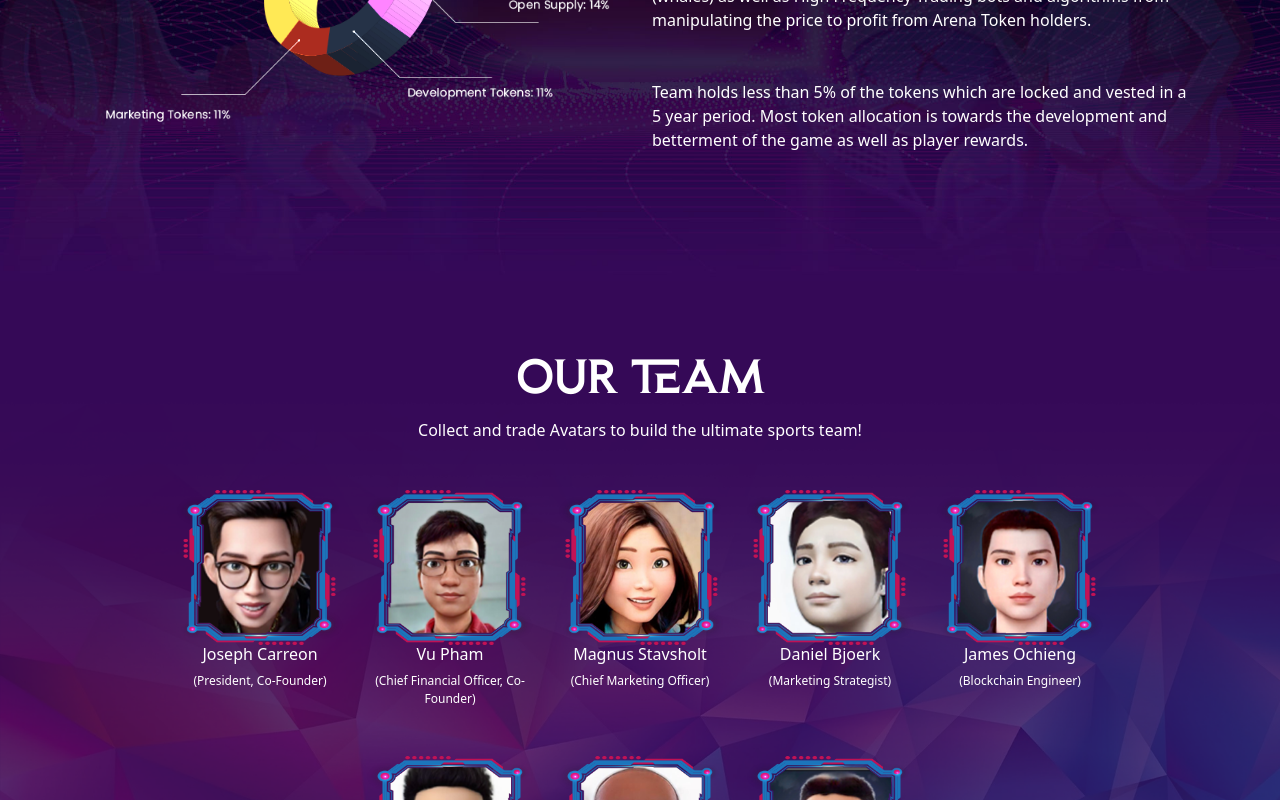
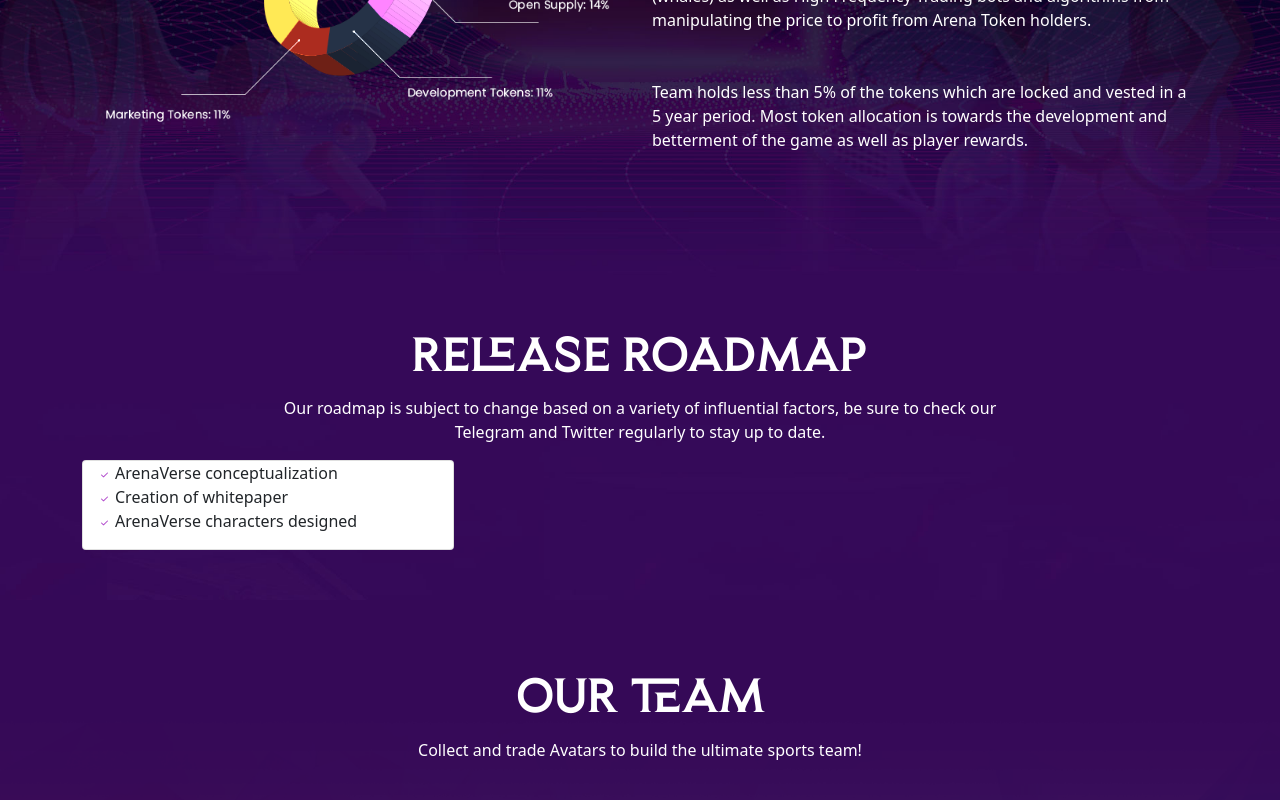
Before and after one commit to afshal1997/arena-verse, a React (Create React App) app: page / in a window 1280 px wide. Shown: the part 6040-6840 px from the top of the page. Built offline with nearby package versions, Linux system fonts and the light colour scheme.

Commit message:
updates road map

```diff
--- a/src/Components/NonAuth/HomePage/Home.css
+++ b/src/Components/NonAuth/HomePage/Home.css
@@ -1,21 +1,21 @@
-.HomeMainBanner{
+.HomeMainBanner {
     background: url('../../../Assets/Home/homeMainBanner.jpg');
     background-attachment: fixed !important;
     padding: 30px 10px !important;
     height: 100vh;
 }
 
-.HomeSection02{
+.HomeSection02 {
     background: url('../../../Assets/Home/homeSection02.jpg');
     padding: 50px 10px !important;
     height: 100%;
 }
 
-.Introduction h2{
+.Introduction h2 {
     font-size: 2.2rem;
 }
 
-.mainBannerContent h1{
+.mainBannerContent h1 {
     margin-top: 30px;
     font-size: 4.5rem;
     margin-bottom: 0;
@@ -28,7 +28,7 @@
     margin: auto 10px;
 }
 
-.socialMediaIcons a:hover{
+.socialMediaIcons a:hover {
     transition: 1s;
     opacity: 0.8;
 }
@@ -57,14 +57,14 @@
     animation: float 3s ease-in-out infinite;
 }
 
-.playButton:hover{
+.playButton:hover {
     transition: 1s;
     opacity: 0.7;
     filter: drop-shadow(2px 4px 6px black);
     cursor: pointer;
 }
 
-.Introduction{
+.Introduction {
     background: url('../../../Assets/Home/section02Img01.png');
     background-position: center center;
     background-repeat: no-repeat;
@@ -77,13 +77,15 @@
     max-width: 500px;
     margin-top: -70px;
 }
-.section03{
+
+.section03 {
     background-image: url('../../../Assets/Home/home-section-03.png');
     background-position: center bottom;
     padding: 90px 10px !important;
-    height:100%;
+    height: 100%;
 }
-.section04{
+
+.section04 {
     background-image: url('../../../Assets/Home/home-section-04.png');
     background-size: cover;
     background-repeat: no-repeat;
@@ -91,24 +93,27 @@
     padding: 90px 10px !important;
 }
 
-.shadow-text{
-    background:url('../../../Assets/carousal-avatars/shadow-bg.png');
+.shadow-text {
+    background: url('../../../Assets/carousal-avatars/shadow-bg.png');
     background-size: cover;
     background-repeat: no-repeat;
-    background-position:center center;
-    padding:10px;
+    background-position: center center;
+    padding: 10px;
 
 }
-.avatar-slider .slick-arrow{
-    height:30px !important;
+
+.avatar-slider .slick-arrow {
+    height: 30px !important;
     max-height: 30px !important;
-    width:30px !important;
+    width: 30px !important;
     max-width: 30px !important;
 }
-.section05{
+
+.section05 {
     background-image: url('../../../Assets/Home/home-section-05.png');
     height: 100%;
 }
+
 .second-section-sc {
     position: relative;
     height: 100%;
@@ -127,30 +132,35 @@
     width: 100%;
     z-index: 1;
 }
-.section-06{
+
+.section-06 {
     background-image: url('../../../Assets/Home/section06-bg.png');
     height: 100%;
 }
-.nft-symbol{
+
+.nft-symbol {
     width: 20px !important;
     margin-left: 10px;
 }
+
 .second-section-sc h2 {
     font-size: 58px;
     text-transform: uppercase;
 }
-.our-team{
-    background-image: url('../../../Assets/Home/section007.png') ;
+
+.our-team {
+    background-image: url('../../../Assets/Home/section007.png');
     background-repeat: no-repeat;
     background-size: cover;
 }
-.our-team p{
+
+.our-team p {
     font-size: 12px;
     margin: 0;
     padding: 0;
 }
 
-.homeSection07{
+.homeSection07 {
     background: url('../../../Assets//Home/homeSection07.jpg');
     padding: 100px 10px;
 }
@@ -158,6 +168,11 @@
 .homeSection08 {
     background: url('../../../Assets//Home/homeSection08.jpg');
     padding: 100px 10px;
+}
+
+.road-map-card li {
+    list-style: none;
+    list-style-image: url('../../../Assets/Home/check-solid.svg');
 }
 
 .tournamentsImg01,
@@ -173,11 +188,11 @@
     z-index: 1;
 }
 
-.tournamentsImg01{
+.tournamentsImg01 {
     animation: float 5s ease-in-out infinite;
 }
 
-.tournamentsImg02{
+.tournamentsImg02 {
     animation: float 4s ease-in-out infinite;
 }
 
@@ -203,20 +218,28 @@
     max-width: 650px;
 }
 
-.features h2{
+.features h2 {
     text-transform: uppercase;
     font-family: 'PlanetGamers';
     font-size: 2.2rem;
 }
 
+.road-map {
+    background-image: url(../../../Assets/Home/homeSection09.jpg);
+    background-repeat: no-repeat;
+    background-size: cover;
+    padding: 50px 10px !important;
+}
 
 @keyframes float {
     0% {
         transform: translatey(0px);
     }
+
     50% {
         transform: translatey(-10px);
     }
+
     100% {
         transform: translatey(0px);
     }
--- /dev/null
+++ b/src/Components/NonAuth/HomePage/RoadMap.js
@@ -0,0 +1,29 @@
+import React from 'react'
+import { Col, Card, Container } from 'react-bootstrap';
+
+const RoadMap = () => {
+   return (
+      <div className="road-map">
+         <Container>
+            <Col lg={8} className="m-auto">
+               <h2 className="road-map__heading our-family text-center text-light">Release Roadmap</h2>
+               <p className="text-center text-light">
+                  Our roadmap is subject to change based on a variety of influential factors, be sure to check our Telegram and Twitter regularly to stay up to date.
+               </p>
+            </Col>
+            <Col className="col-4" lg={4} className="bg-transparent">
+               <Card className="road-map-card">
+                  <ul>
+                     <li>ArenaVerse conceptualization</li>
+                     <li>Creation of whitepaper</li>
+                     <li>ArenaVerse characters designed</li>
+                  </ul>
+
+               </Card>
+            </Col>
+         </Container>
+      </div>
+   )
+}
+
+export default RoadMap
--- a/src/Pages/NonAuth/Home.js
+++ b/src/Pages/NonAuth/Home.js
@@ -10,6 +10,7 @@
 import Section7 from '../../Components/NonAuth/HomePage/Section7'
 import OurTeam from '../../Components/NonAuth/HomePage/OurTeam'
 import HomeSection08 from '../../Components/NonAuth/HomePage/HomeSection08'
+import RoadMap from '../../Components/NonAuth/HomePage/RoadMap'
 
 const Home = () => {
   return (
@@ -21,7 +22,8 @@
       <Section5 />
       <Section06 />
       <Section7 />
-      <HomeSection08/>
+      <HomeSection08 />
+      <RoadMap />
       <OurTeam />
     </div>
   )
--- a/src/styles/styles.css
+++ b/src/styles/styles.css
@@ -16,7 +16,8 @@
 .section04,
 .section05,
 .section-06,
-.our-team {
+.our-team,
+.road-map {
    background-attachment: fixed !important;
 }
 
```
Also changed, not shown: src/Assets/Home/check-solid.svg (added), src/Assets/Home/homeSection09.jpg (added). Lines whose indentation alone changed are shown as unchanged.
